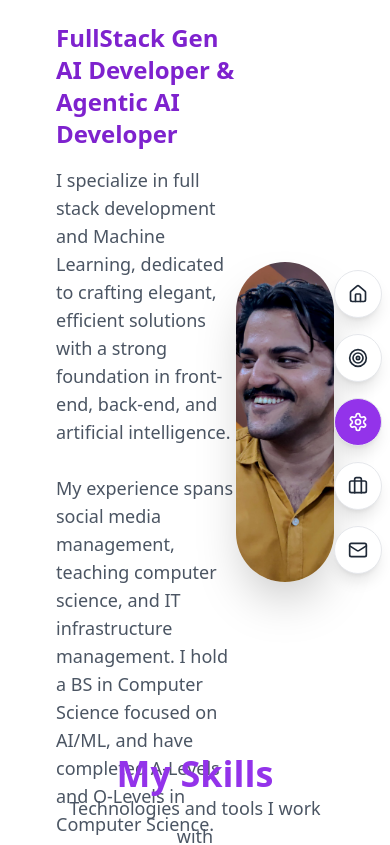
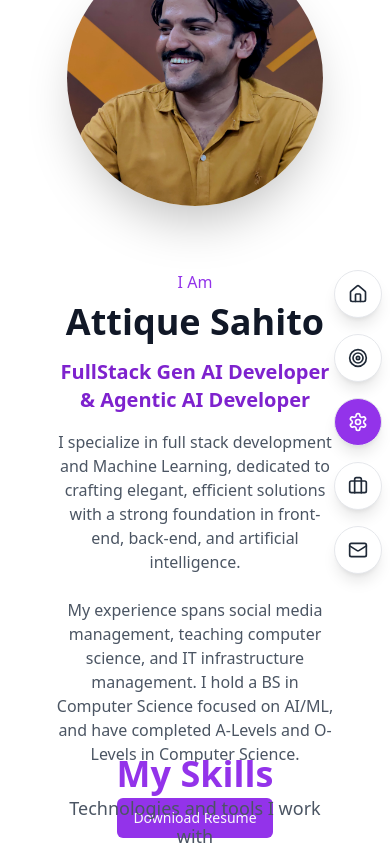
Before and after one commit to attiquers/portfolio-v3, a Next.js app: page / in a window 390 px wide. Shown: the top 845 px of the page. Built offline with nearby package versions, Linux system fonts and the light colour scheme.

Commit message:
hero mobile

```diff
--- a/components/HeroSection.tsx
+++ b/components/HeroSection.tsx
@@ -4,17 +4,32 @@ import { Github, Linkedin, Instagram } from "lucide-react"
 
 export default function HeroSection() {
   return (
-    <section id="home" className="px-6 h-screen flex items-center ">
-      <div className="max-w-6xl mx-auto flex items-center justify-between w-full">
-        <div className="flex-1">
+    <section id="home" className="px-6 h-screen flex items-center">
+      {/* Changed flex-row to flex-col for small screens, and flex-row for medium and up */}
+      {/* Added items-center and justify-center for centering content on mobile */}
+      {/* Added justify-center for vertical alignment on mobile screens within the 100vh */}
+      <div className="max-w-6xl mx-auto flex flex-col md:flex-row items-center md:justify-between w-full text-center md:text-left justify-center">
+        {/* Image section - order-first on mobile, then normal order on md and up */}
+        <div className="flex-1 flex justify-center md:justify-end mb-8 md:mb-0 md:order-last">
+          <div className="relative">
+            <img
+              src="/me.jpg" // Using a placeholder for demonstration
+              alt="Attique Sahito portrait"
+              className="rounded-full w-64 h-64 md:w-80 md:h-80 object-cover shadow-2xl" // Adjusted size for mobile
+            />
+          </div>
+        </div>
+
+        {/* Text content section */}
+        <div className="flex-1 mt-8 md:mt-0 md:order-first"> {/* Adjusted margin-top for spacing on mobile */}
           <p className="text-purple-600 font-medium mb-2">I Am</p>
-          <h1 className="text-5xl font-bold text-gray-900 mb-4">
+          <h1 className="text-4xl md:text-5xl font-bold text-gray-900 mb-4"> {/* Adjusted font size for mobile */}
             Attique Sahito
           </h1>
-          <h2 className="text-2xl font-semibold text-purple-700 mb-4">
+          <h2 className="text-xl md:text-2xl font-semibold text-purple-700 mb-4"> {/* Adjusted font size for mobile */}
             FullStack Gen AI Developer & Agentic AI Developer
           </h2>
-          <p className="text-gray-600 text-lg mb-8 max-w-xl">
+          <p className="text-gray-600 text-base md:text-lg mb-8 max-w-xl mx-auto md:mx-0"> {/* Adjusted font size and centering for mobile */}
             I specialize in full stack development and Machine Learning, dedicated to crafting elegant, efficient
             solutions with a strong foundation in front-end, back-end, and artificial intelligence.
             <br /><br />
@@ -22,18 +37,17 @@ export default function HeroSection() {
             I hold a BS in Computer Science focused on AI/ML, and have completed A-Levels and O-Levels in Computer Science.
           </p>
 
-          <div className="flex space-x-4 mb-8">
+          <div className="flex space-x-4 mb-8 justify-center md:justify-start"> {/* Centered buttons for mobile */}
             <a
               href="https://docs.google.com/document/d/1hrVVy0rQvi9tQqXVq5wbAiavwq6kCeeBvH3z0GdO2u4/edit?usp=sharing"
-              target="_blank" // Opens the link in a new tab
-              rel="noopener noreferrer" // Security best practice for target="_blank"
+              target="_blank"
+              rel="noopener noreferrer"
             >
-            <Button className="bg-purple-600 hover:bg-purple-700">Download Resume</Button>
+              <Button className="bg-purple-600 hover:bg-purple-700">Download Resume</Button>
             </a>
-
           </div>
 
-          <div className="flex space-x-4">
+          <div className="flex space-x-4 justify-center md:justify-start"> {/* Centered icons for mobile */}
             <a href="https://github.com/attiquers" target="_blank" rel="noopener noreferrer">
               <Github className="w-6 h-6 text-gray-600 hover:text-purple-600 cursor-pointer" />
             </a>
@@ -45,16 +59,6 @@ export default function HeroSection() {
             </a>
           </div>
         </div>
-
-        <div className="flex-1 flex justify-end">
-          <div className="relative">
-            <img
-              src="/me.jpg"
-              alt="Attique Sahito portrait"
-              className="rounded-full w-80 h-80 object-cover shadow-2xl"
-            />
-          </div>
-        </div>
       </div>
     </section>
   )
```
